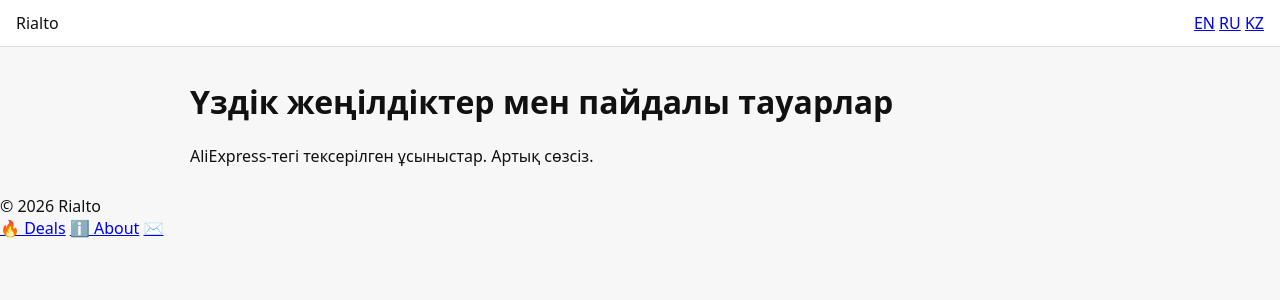
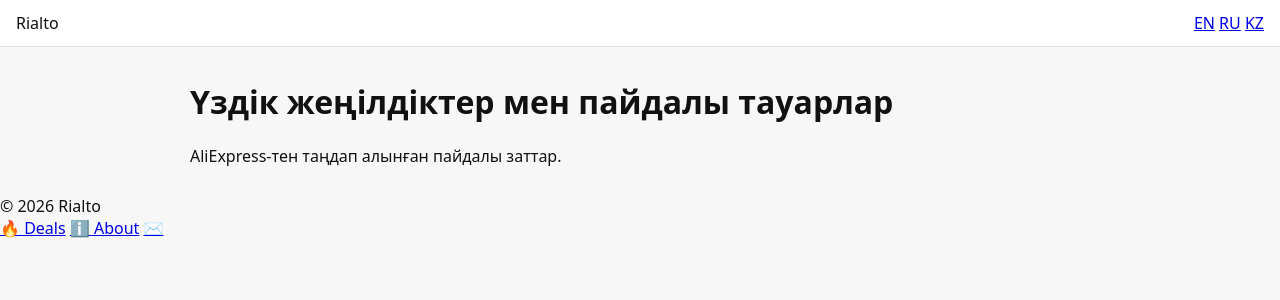
Before and after one commit to StewartArbor/rialto, a Jekyll site: the page built from kz/index.html, in a window 1280 px wide. Shown: the top 300 px of the page. Built offline with Jekyll 4.4.1, drawn with Linux system fonts in a browser that asks for light colours.

Commit message:
Update index.html

```diff
--- a/kz/index.html
+++ b/kz/index.html
@@ -9,7 +9,8 @@ lang: kz
   <h1>Үздік жеңілдіктер мен пайдалы тауарлар</h1>
 
   <p class="kz-hero-desc">
-    AliExpress-тегі тексерілген ұсыныстар. Артық сөзсіз.
+    AliExpress-тен таңдап алынған пайдалы заттар.
+
   </p>
 
 </header>
```
